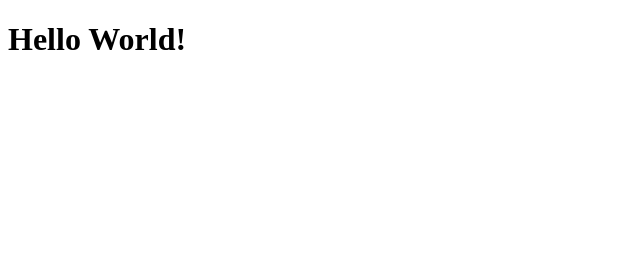
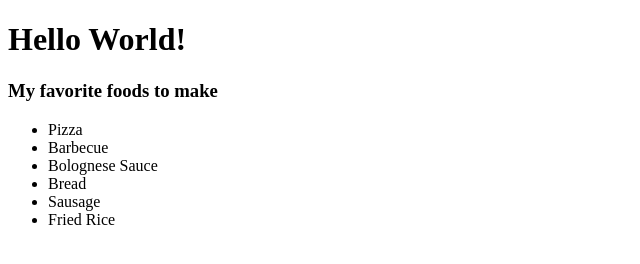
Before and after one commit to griggske/html-boilerplate, a plain HTML site: page index.html in a window 1280 px wide. Shown: the whole page, without its empty margins (0-640 px from the left). Drawn offline with Linux system fonts and the light colour scheme.

Commit message:
added a list of foods

```diff
--- a/index.html
+++ b/index.html
@@ -6,5 +6,14 @@
     </head>
     <body>
         <h1>Hello World!</h1>
+        <h3>My favorite foods to make</h3>
+        <ul>
+            <li>Pizza</li>
+            <li>Barbecue</li>
+            <li>Bolognese Sauce</li>
+            <li>Bread</li>
+            <li>Sausage</li>
+            <li>Fried Rice</li>
+        </ul>
     </body>
 </html>
```
